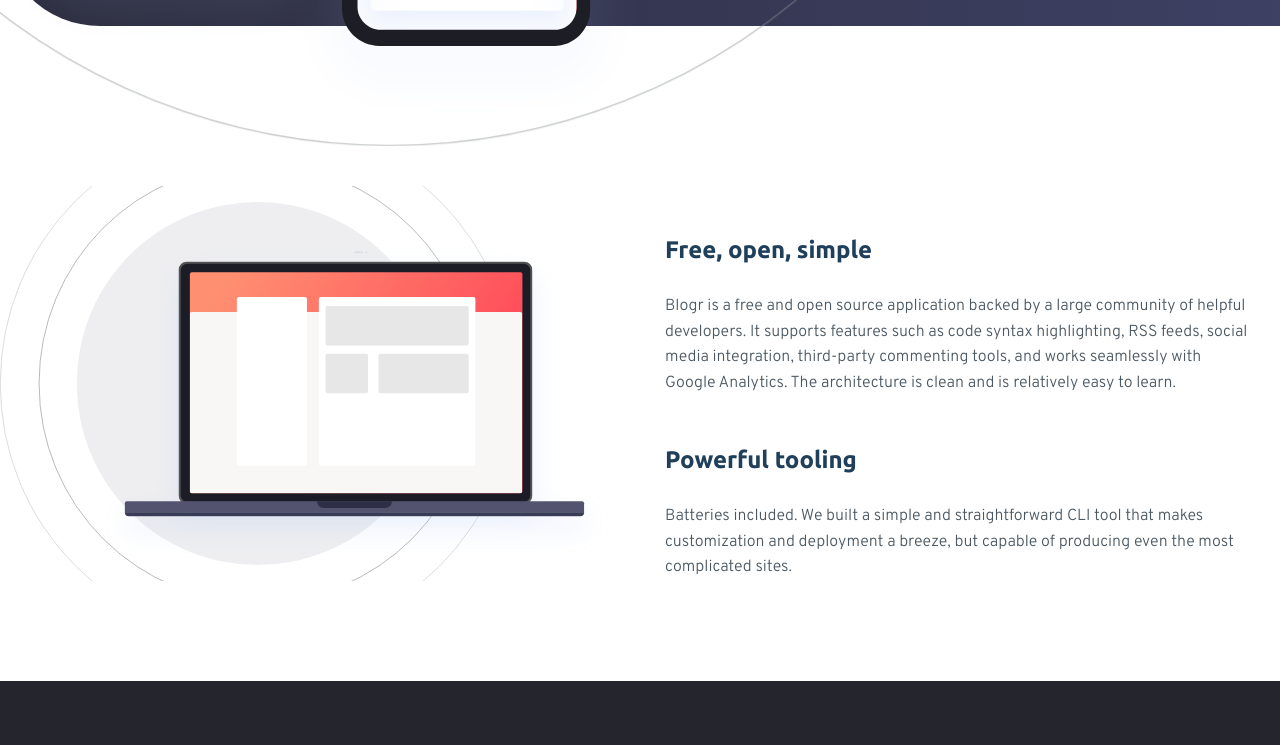
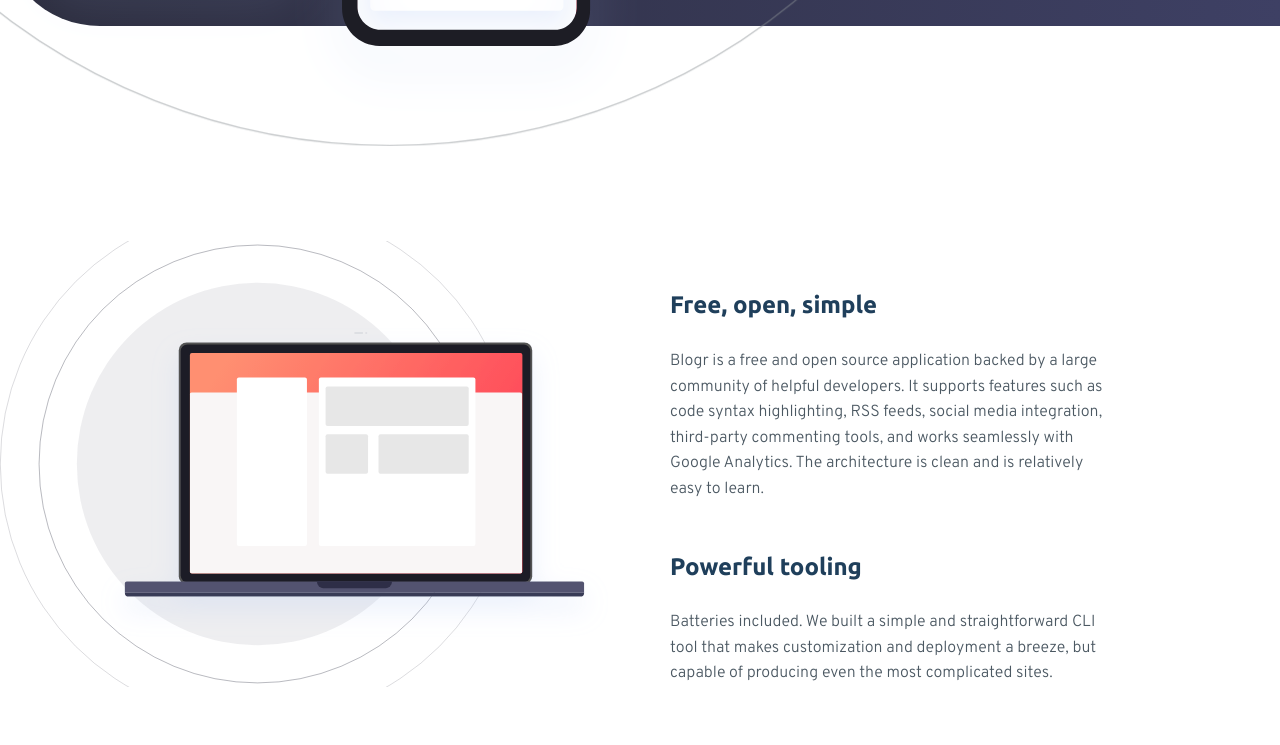
Before and after one commit to SergioCzP/blogr-front, a website: page index.html in a window 1280 px wide. Shown: the part 2150-2895 px from the top of the page. Drawn offline with Linux system fonts and the light colour scheme.

Commit message:
mq-large: done

```diff
--- a/src/scss/features/_features.scss
+++ b/src/scss/features/_features.scss
@@ -8,6 +8,10 @@
 
   @include m.medium {
     max-width: 144rem;
+  }
+
+  @include m.large {
+    padding: 12.5rem 0 15rem 0;
   }
 
   &__grid {
@@ -36,6 +40,10 @@
 
   &__content {
     padding: 0 2.5rem;
+
+    @include m.large {
+      padding: 0 17rem 0 3rem;
+    }
   }
 
   &__title {
```
Also changed, not shown: build/css/app.css, 1 other file.
